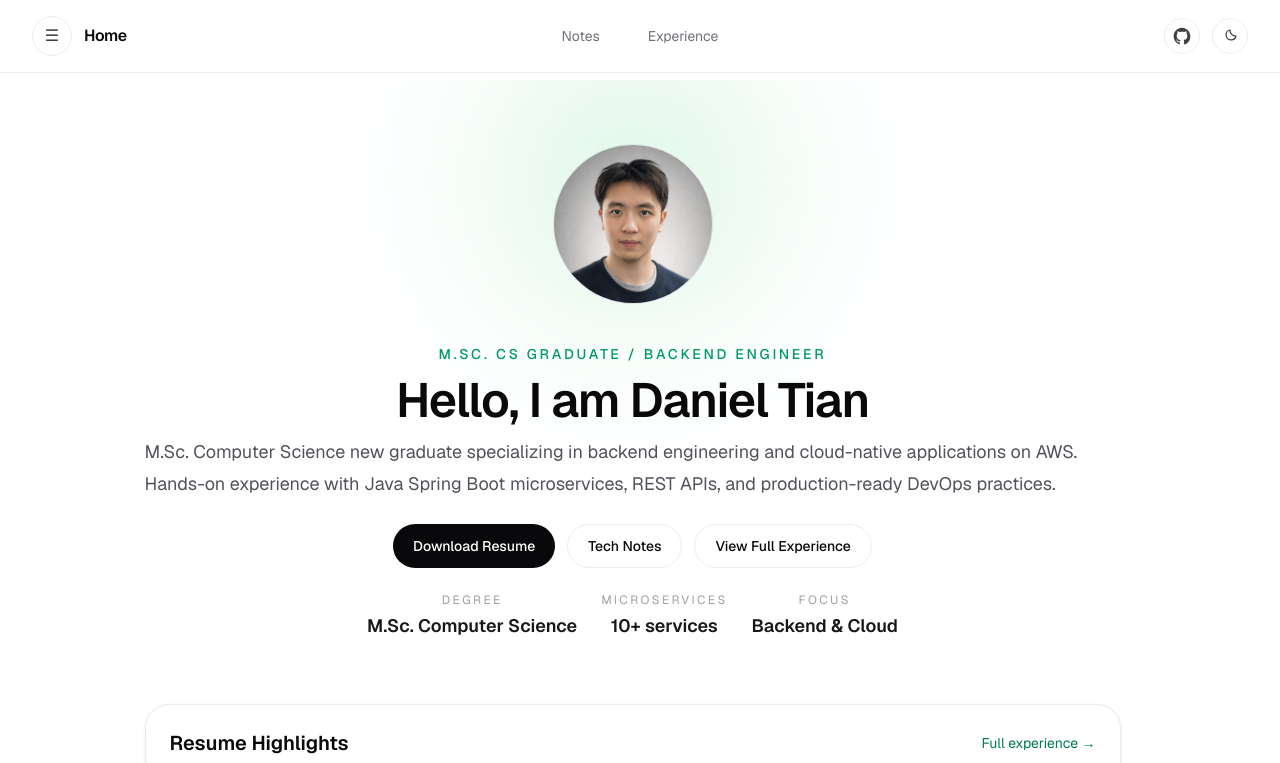
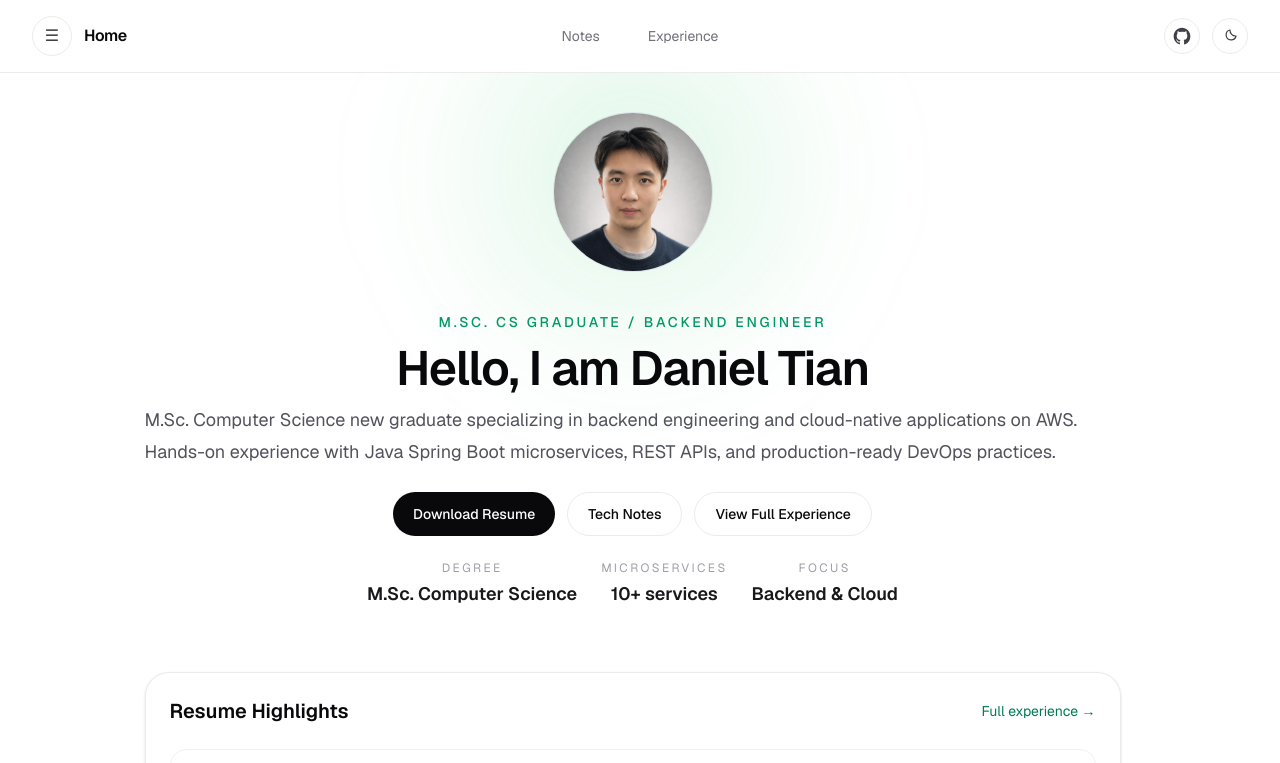
Before and after one commit to ltian059/my-portfolio, a Next.js app: page / in a window 1280 px wide. Shown: the top 763 px of the page. Built offline with nearby package versions, Linux system fonts and the light colour scheme.

Commit message:
fix: adjust padding in layout and page components for better spacing

```diff
--- a/src/app/layout.tsx
+++ b/src/app/layout.tsx
@@ -65,7 +65,7 @@ export default function RootLayout({
             </div>
           </div>
         </header>
-        <div className="pt-20">{children}</div>
+        <div className="pt-18">{children}</div>
       </body>
     </html>
   );
--- a/src/app/page.tsx
+++ b/src/app/page.tsx
@@ -32,11 +32,14 @@ export default async function Home() {
   const featuredNotes = (notesData.notes ?? []).slice(0, 3);
 
   return (
-    <div className="relative overflow-hidden">
-      <div className="pointer-events-none absolute -top-40 left-1/2 h-[520px] w-[520px] -translate-x-1/2 rounded-full bg-[radial-gradient(circle,rgba(34,197,94,0.18),transparent_60%)] blur-3xl" />
-      <div className="pointer-events-none absolute -bottom-48 right-0 h-[420px] w-[420px] rounded-full bg-[radial-gradient(circle,rgba(14,116,144,0.18),transparent_60%)] blur-3xl" />
+    <div className="relative">
+      {/* Background glow layer with clipping to prevent horizontal scroll. */}
+      <div className="pointer-events-none absolute inset-0 overflow-hidden">
+        <div className="absolute -top-40 left-1/2 h-[520px] w-[520px] -translate-x-1/2 rounded-full bg-[radial-gradient(circle,rgba(34,197,94,0.18),transparent_60%)] blur-3xl" />
+        <div className="absolute -bottom-48 right-0 h-[420px] w-[420px] rounded-full bg-[radial-gradient(circle,rgba(14,116,144,0.18),transparent_60%)] blur-3xl" />
+      </div>
 
-      <main className="relative mx-auto w-full max-w-5xl px-6 py-16">
+      <main className="relative mx-auto w-full max-w-5xl px-6 pb-16 pt-10">
 
         {/* #####################  Hero Section Avatar #######################*/}
         <section id={hero.id} className="grid gap-10 md:grid-cols-[220px,1fr] md:items-center">
```
